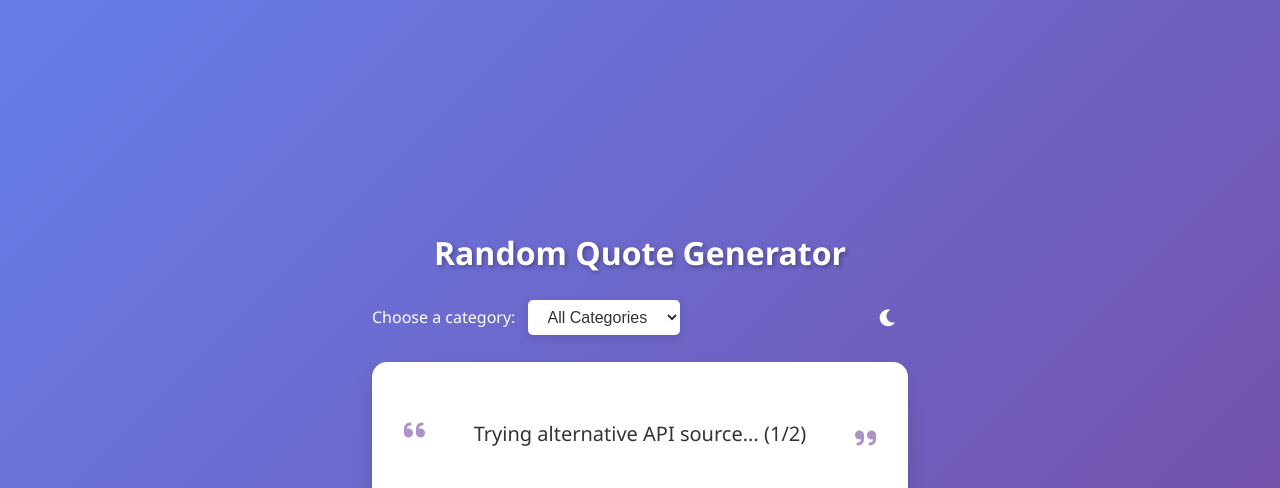
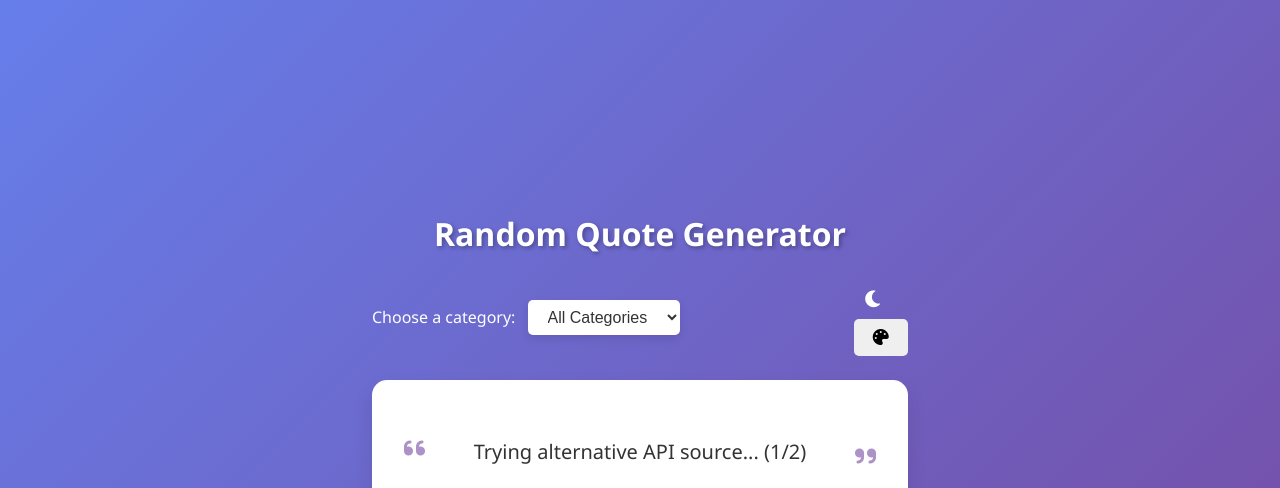
Before and after one commit to buriancl/random-quote-generator, a plain HTML site: page index.html in a window 1280 px wide. Shown: the top 488 px of the page. Drawn offline with Linux system fonts and the light colour scheme; no server answers.

Commit message:
random backgrounds html

```diff
--- a/index.html
+++ b/index.html
@@ -25,6 +25,9 @@
           <button id="theme-toggle-btn" aria-label="Toggle dark/light mode">
             <i class="fas fa-moon"></i>
           </button>
+          <button id="bg-change-btn" aria-label="Change background">
+            <i class="fas fa-palette"></i>
+          </button>
         </div>
       </div>
       <div class="quote-box">
```
